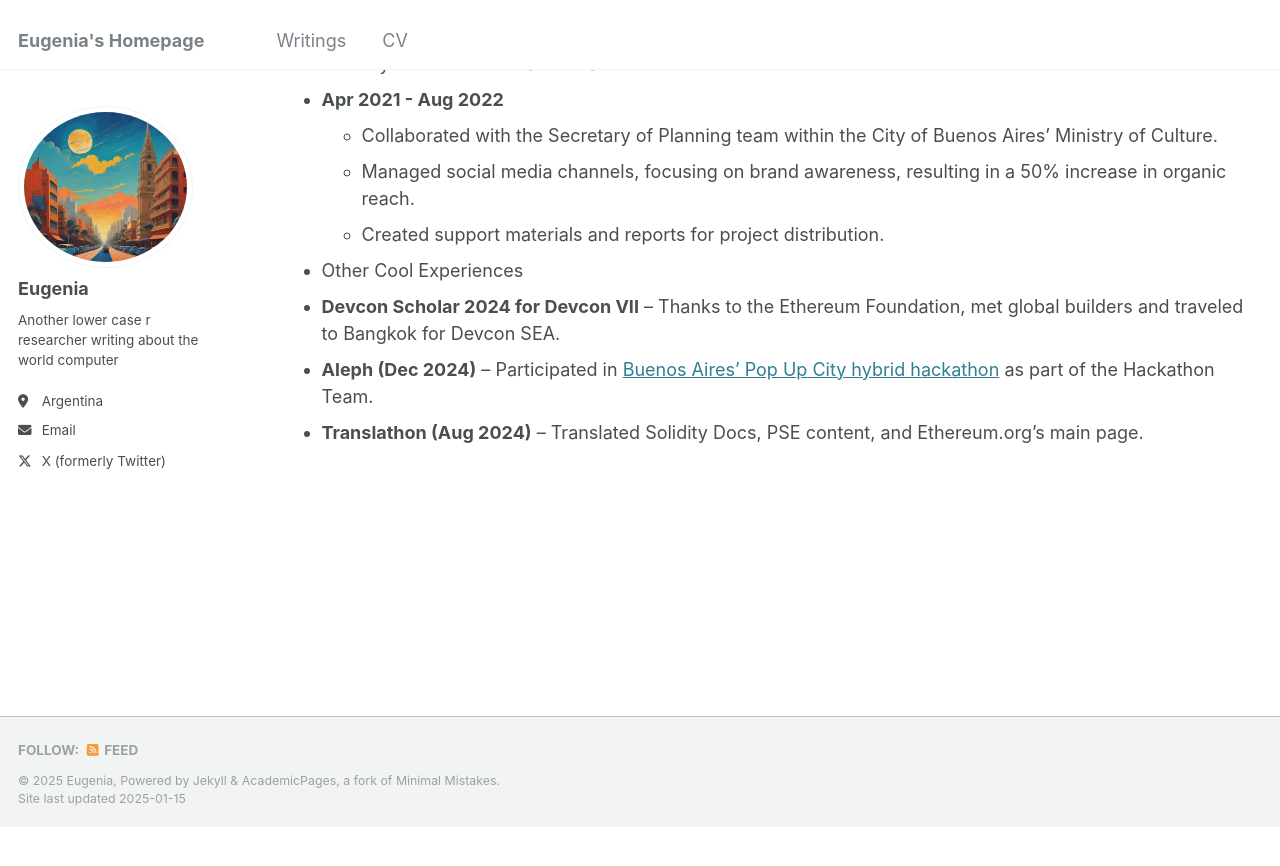
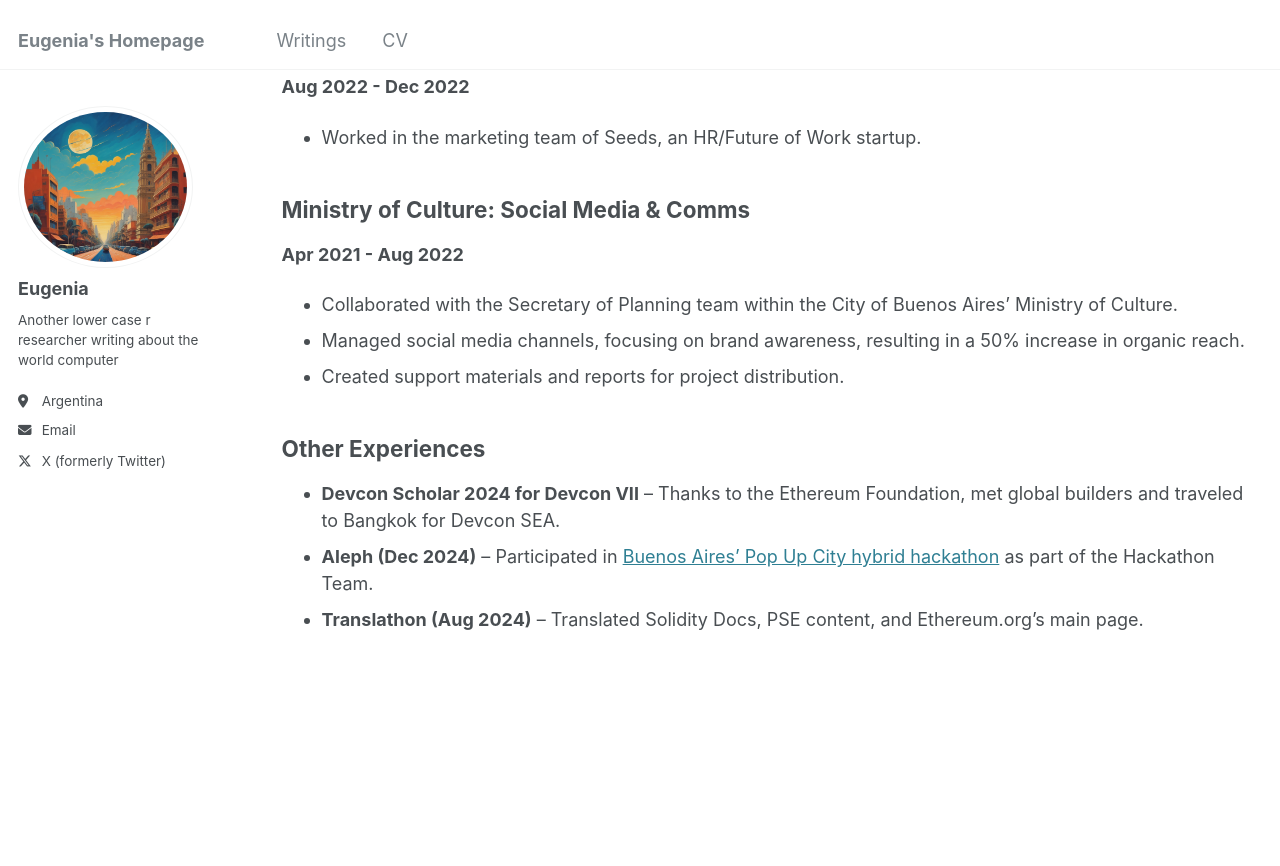
Before and after one commit to eugeniatel/eugeniatel.github.io, a Jekyll site: the page built from _pages/cv.md, in a window 1280 px wide and 900 px high, scrolled down 571 px. Shown: the top 866 px of the window. Built offline with Jekyll 4.4.1, drawn with Linux system fonts in a browser that asks for light colours; before the commit the page ends 1398 px from its top, so only the background shows below that.

Commit message:
Update cv.md

```diff
--- a/_pages/cv.md
+++ b/_pages/cv.md
@@ -16,23 +16,23 @@ Education
 
 Work experience
 ======
-* Web3 Citizen: Core Contributor & Research
-* **Sep 2023 - Present**
+## Web3 Citizen: Core Contributor & Research
+ **Sep 2023 - Present**
   * Published reports on Ethereum: DAOs, Grants, and EigenLayer. [Read more](https://www.web3citizen.xyz/research)
   * Created two ecosystem-focused newsletters: EigenLayer News and OP Bulletin. [Read more](https://paragraph.xyz/@web3citizenxyz)
   * Contributed to governance in ArbitrumDAO and Scroll.
 
-* Seeds: Marketing Analyst
-* **Aug 2022 - Dec 2022**
+## Seeds: Marketing Analyst
+ **Aug 2022 - Dec 2022**
   * Worked in the marketing team of Seeds, an HR/Future of Work startup.
 
-* Ministry of Culture: Social Media & Comms
-* **Apr 2021 - Aug 2022**
+## Ministry of Culture: Social Media & Comms
+ **Apr 2021 - Aug 2022**
   * Collaborated with the Secretary of Planning team within the City of Buenos Aires' Ministry of Culture.
   * Managed social media channels, focusing on brand awareness, resulting in a 50% increase in organic reach.
   * Created support materials and reports for project distribution.
 
-* Other Cool Experiences
+## Other Experiences
 * **Devcon Scholar 2024 for Devcon VII** – Thanks to the Ethereum Foundation, met global builders and traveled to Bangkok for Devcon SEA.
 * **Aleph (Dec 2024)** – Participated in [Buenos Aires’ Pop Up City hybrid hackathon](https://aleph.crecimiento.build/hackathon) as part of the Hackathon Team.
 * **Translathon (Aug 2024)** – Translated Solidity Docs, PSE content, and Ethereum.org's main page.
```
